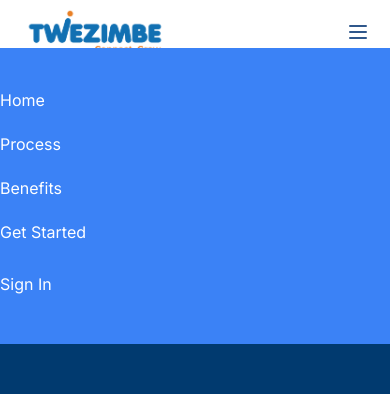
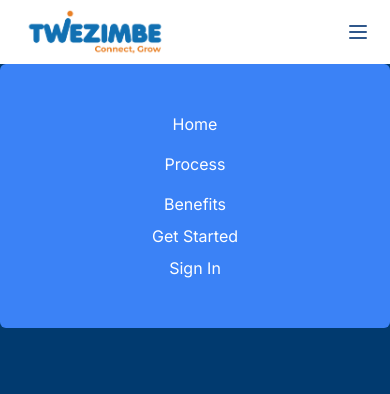
Before and after one commit to Xbener/twezimbe-frontend, a Next.js app: page / in a window 390 px wide. Both pictures are taken after a click on the icon 358 px from the left and 32 px from the top of the page. Shown: the top 394 px of the page. Built offline with nearby package versions, Linux system fonts and the light colour scheme; no server answers.

Commit message:
fixed frontend

```diff
--- a/src/app/groups/[groupId]/Aside.tsx
+++ b/src/app/groups/[groupId]/Aside.tsx
@@ -12,7 +12,7 @@ function Aside({ }) {
 
     console.log("group", group)
     return (
-        <div className='w-[20%] bg-[#013a6fd8] h-full text-neutral-200 capitalize relative'>
+        <div className='w-[18%] bg-[#013a6fd8] h-full text-neutral-200 capitalize relative'>
             <ChannelDetails />
         </div>
     )
--- a/src/app/groups/[groupId]/GroupChannelDetails.tsx
+++ b/src/app/groups/[groupId]/GroupChannelDetails.tsx
@@ -197,7 +197,7 @@ function ChannelDetails({ }: Props) {
 
                 <div className="flex flex-col gap-4">
                     <div className='w-full p-2 flex flex-col gap-2'>
-                        <h1 className='font-bold text-[1.1rem]'>Public channels</h1>
+                        <h1 className='text-[1.2rem]'>Public channels</h1>
                         <div className='w-full flex flex-col'>
                             {
                                 channelList?.map((channel, index) => channel.state === 'public' && (
@@ -217,7 +217,7 @@ function ChannelDetails({ }: Props) {
                     </div>
 
                     <div className='w-full p-2 flex flex-col mb-80'>
-                        <h1 className='font-bold text-[1.1rem]'>Private channels</h1>
+                        <h1 className='text-[1.2rem]'>Private channels</h1>
                         <div className='w-full flex flex-col'>
 
                             {
--- a/src/app/groups/[groupId]/layout.tsx
+++ b/src/app/groups/[groupId]/layout.tsx
@@ -56,8 +56,8 @@ function GroupIdLayout({ children }: Props) {
     return (
         <div className='flex w-full text-neutral-200'>
             <Aside />
-            <div className='w-[80%] bg-[#013a6fae] flex'>
-                <div className="w-[75%] overflow-auto">
+            <div className='w-[82%] bg-[#013a6fae] flex'>
+                <div className="w-[80%] overflow-auto">
                     {children}
                 </div>
                 <MemberList
--- a/src/app/groups/[groupId]/page.tsx
+++ b/src/app/groups/[groupId]/page.tsx
@@ -9,8 +9,8 @@ function GroupId({ }: Props) {
 
     const { group } = useContext(GroupContext)
     return (
-        <div className='w-[75%] flex items-center justify-center h-full'>
-            <h1 className='text-[3rem]'>
+        <div className='w-[100%] flex items-center justify-center h-full'>
+            <h1 className='text-[3rem] text-center'>
                 Welcome to {group?.group_name} Group!
             </h1>
         </div>
--- a/src/components/MobileMenu.tsx
+++ b/src/components/MobileMenu.tsx
@@ -9,21 +9,21 @@ const MobileMenu = ({ handleClose }: Props) => {
     return (
         <>
             {/* Mobile Menu  */}
-            <div className="md:hidden container fixed left-0 top-12 w-full bg-blue-500 text-white">
-                <span className="flex flex-col gap-5 py-10">
-                    <a href={'/'} onClick={handleClose} className="text-white">Home</a>
-                    <a href={'#process'} onClick={handleClose} className="text-white">Process</a>
-                    <a href={'#benefits'} onClick={handleClose} className="text-white">Benefits</a>
+            <div className="lg:hidden container absolute left-0 top-16 z-50 text-center w-full bg-blue-500 text-white rounded-md">
+                <span className="flex flex-col py-10">
+                    <a href={'/'} onClick={handleClose} className="text-white p-2 hover:bg-blue-50 hover:text-blue-500">Home</a>
+                    <a href={'#process'} onClick={handleClose} className="text-white p-2 hover:bg-blue-50 hover:text-blue-500">Process</a>
+                    <a href={'#benefits'} onClick={handleClose} className="text-white p-2 hover:bg-blue-50 hover:text-blue-500">Benefits</a>
                     <Link href={'/apply'} onClick={handleClose} className=" text-white">Get Started</Link>
 
                     {Cookies.get('access-token')
                         ?
                         <>
-                            <a href={'/account'} onClick={handleClose} className="text-white">Profile</a>
-                            <a href={'/account/applications'} onClick={handleClose} className="text-white">Applications</a>
+                            <a href={'/account'} onClick={handleClose} className="text-white p-2 hover:bg-blue-50 hover:text-blue-500">Profile</a>
+                            <a href={'/account/applications'} onClick={handleClose} className="text-white p-2 hover:bg-blue-50 hover:text-blue-500">Applications</a>
                         </>
                         :
-                        <Link href={'/signin'} onClick={handleClose} className="text-white py-2 hover:bg-blue-500 focus:bg-blue-500">Sign In</Link>
+                        <Link href={'/signin'} onClick={handleClose} className="text-white p-2 hover:bg-blue-50 hover:text-blue-500 py-2 hover:bg-blue-50 hover:text-blue-5000 focus:bg-blue-500">Sign In</Link>
                     }
                 </span>
             </div>
--- a/src/components/PrimaryMenu.tsx
+++ b/src/components/PrimaryMenu.tsx
@@ -26,7 +26,7 @@ const PrimaryMenu = () => {
     return (
         <>
             {/* Desktop menu  */}
-            <div className="hidden md:block">
+            <div className="hidden lg:block">
                 <span className="flex gap-5">
                     <a href={'/'} className="text-[#2f578b]">Home</a>
                     <a href={'/'} className="text-[#2f578b]">About Us</a>
--- a/src/components/sections/Header.tsx
+++ b/src/components/sections/Header.tsx
@@ -15,8 +15,8 @@ const Header = () => {
 
   return (
     <>
-      <div className="bg-white sticky top-0 z-50">
-        <div className="py-2 md:py-4 px-5 md:container mx-auto flex justify-between items-center">
+      <div className="bg-white sticky top-0 z-50 w-full">
+        <div className="py-2 md:py-4 px-5 md:container mx-auto flex justify-between items-center w-full">
           <Link href={'/'}><Image src={'/logo.png'} className="bg-white" width={150} height={15} alt="logo" /></Link>
 
           <Menu onClick={handleClose} className="text-[#2f578b] text-xl cursor-pointer block md:hidden" />
```
